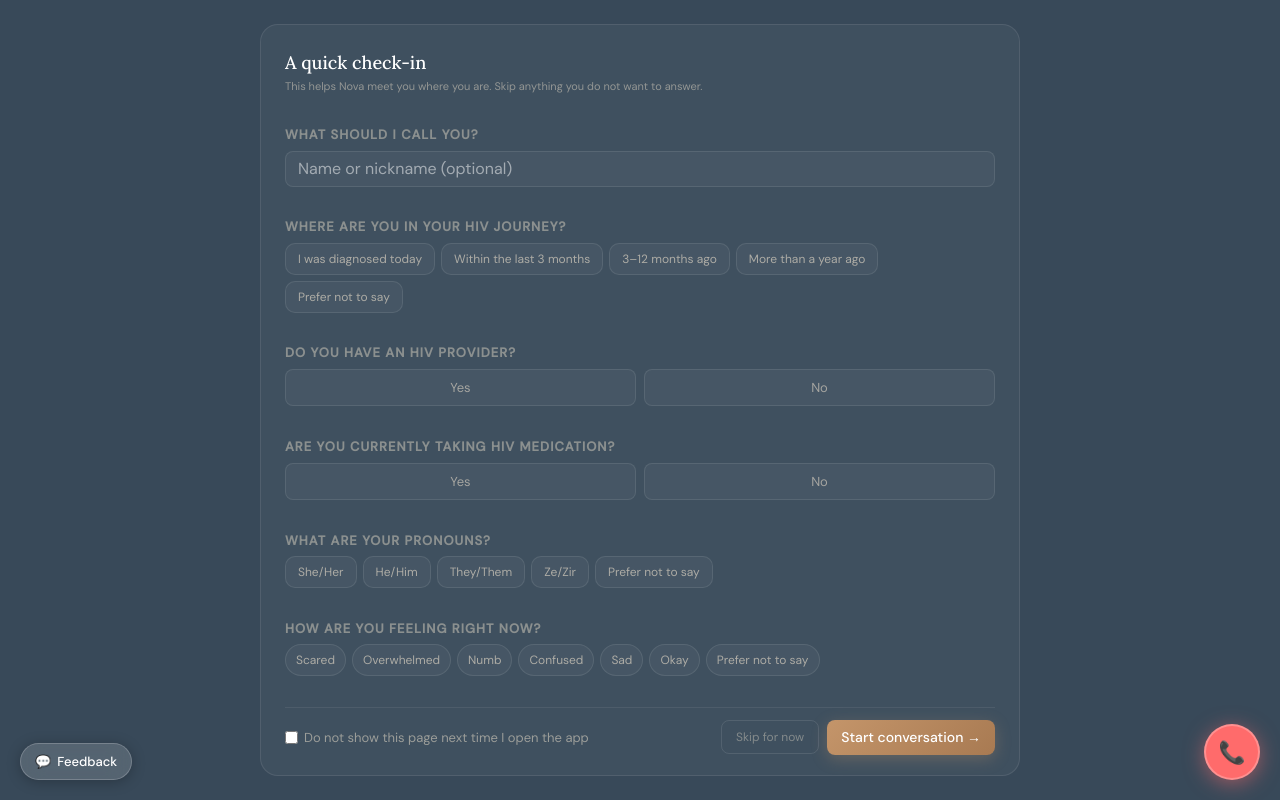
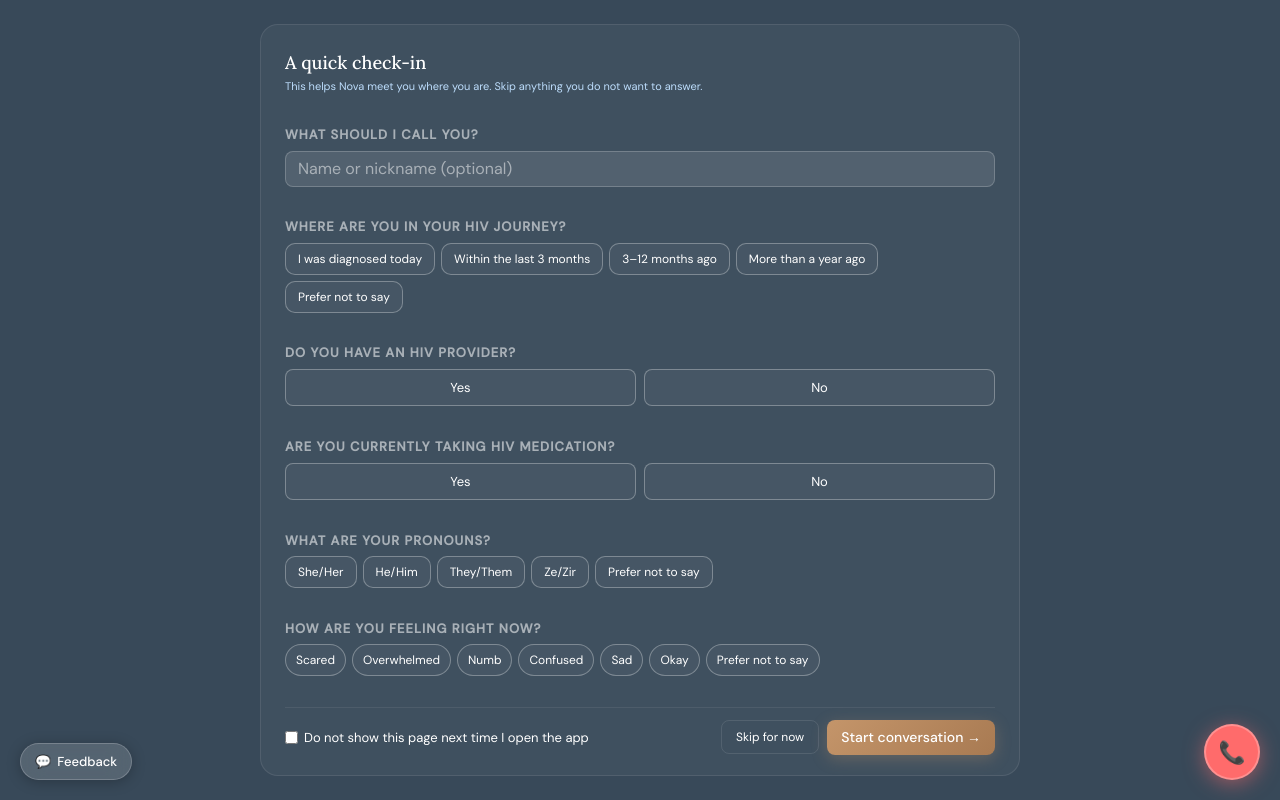
Before and after one commit to MRodriguezMSW/firstyear-companion-web, a Next.js app: page /onboarding/checkin in a window 1280 px wide. Built offline with nearby package versions, Linux system fonts and the light colour scheme.

Commit message:
fix: checkin page text colors inherit from theme

```diff
--- a/app/onboarding/checkin/page.tsx
+++ b/app/onboarding/checkin/page.tsx
@@ -55,7 +55,7 @@
     fontFamily: "'DM Sans', sans-serif",
     fontSize: 13,
     fontWeight: 600,
-    color: "rgba(216,208,192,0.5)",
+    color: "color-mix(in srgb, var(--text) 55%, transparent)",
     letterSpacing: "0.08em",
     textTransform: "uppercase",
     marginBottom: 6,
@@ -63,12 +63,12 @@
 
   const pill = (active: boolean): React.CSSProperties => ({
     background: active ? "rgba(74,124,111,0.22)" : "rgba(255,255,255,0.04)",
-    border: `1px solid ${active ? "rgba(74,124,111,0.65)" : "rgba(255,255,255,0.09)"}`,
+    border: `1px solid ${active ? "rgba(74,124,111,0.65)" : "rgba(255,255,255,0.3)"}`,
     borderRadius: 10,
     padding: "6px 12px",
     fontFamily: "'DM Sans', sans-serif",
     fontSize: 12,
-    color: active ? "#8ecfbe" : "rgba(216,208,192,0.7)",
+    color: active ? "#8ecfbe" : "var(--text)",
     cursor: "pointer",
     transition: "all 0.15s ease",
     whiteSpace: "nowrap" as const,
@@ -77,12 +77,12 @@
   const yn = (active: boolean): React.CSSProperties => ({
     flex: 1,
     background: active ? "rgba(74,124,111,0.22)" : "rgba(255,255,255,0.04)",
-    border: `1px solid ${active ? "rgba(74,124,111,0.65)" : "rgba(255,255,255,0.09)"}`,
+    border: `1px solid ${active ? "rgba(74,124,111,0.65)" : "rgba(255,255,255,0.3)"}`,
     borderRadius: 8,
     padding: "8px",
     fontFamily: "'DM Sans', sans-serif",
     fontSize: 13,
-    color: active ? "#8ecfbe" : "rgba(216,208,192,0.65)",
+    color: active ? "#8ecfbe" : "var(--text)",
     cursor: "pointer",
     textAlign: "center" as const,
     transition: "all 0.15s ease",
@@ -90,12 +90,12 @@
 
   const chip = (active: boolean): React.CSSProperties => ({
     background: active ? "rgba(74,124,111,0.22)" : "rgba(255,255,255,0.04)",
-    border: `1px solid ${active ? "rgba(74,124,111,0.65)" : "rgba(255,255,255,0.09)"}`,
+    border: `1px solid ${active ? "rgba(74,124,111,0.65)" : "rgba(255,255,255,0.3)"}`,
     borderRadius: 16,
     padding: "6px 10px",
     fontFamily: "'DM Sans', sans-serif",
     fontSize: 12,
-    color: active ? "#8ecfbe" : "rgba(216,208,192,0.7)",
+    color: active ? "#8ecfbe" : "var(--text)",
     cursor: "pointer",
     whiteSpace: "nowrap" as const,
     transition: "all 0.15s ease",
@@ -122,6 +122,7 @@
         alignItems: "stretch",
         justifyContent: "center",
         background: "var(--bg, #1A2E1E)",
+        color: "var(--text)",
         overflow: "hidden",
         padding: "24px 0",
       }}>
@@ -167,7 +168,7 @@
             <h2 style={{ fontFamily: "'Lora', serif", fontSize: 18, fontWeight: 500, color: "var(--text)", margin: "0 0 3px" }}>
               {t.title}
             </h2>
-            <p style={{ fontFamily: "'DM Sans', sans-serif", fontSize: 11, color: "rgba(216,208,192,0.55)", margin: 0, lineHeight: 1.4 }}>
+            <p style={{ fontFamily: "'DM Sans', sans-serif", fontSize: 11, color: "var(--subtext)", margin: 0, lineHeight: 1.4 }}>
               {t.sub}
             </p>
           </div>
@@ -182,8 +183,8 @@
                 width: "100%",
                 boxSizing: "border-box",
                 height: 36,
-                background: "rgba(255,255,255,0.04)",
-                border: "1px solid rgba(255,255,255,0.09)",
+                background: "rgba(255,255,255,0.1)",
+                border: "1px solid rgba(255,255,255,0.2)",
                 borderRadius: 8,
                 padding: "0 12px",
                 fontFamily: "'DM Sans', sans-serif",
@@ -258,7 +259,7 @@
                 type="checkbox" checked={skipFlag} onChange={e => setSkipFlag(e.target.checked)}
                 style={{ accentColor: "#c4956a", width: 13, height: 13, cursor: "pointer" }}
               />
-              <span style={{ fontFamily: "'DM Sans', sans-serif", fontSize: 13, color: "rgba(216,208,192,0.6)" }}>
+              <span style={{ fontFamily: "'DM Sans', sans-serif", fontSize: 13, color: "var(--text)" }}>
                 {t.skip_label}
               </span>
             </label>
@@ -272,7 +273,7 @@
                   padding: "7px 14px",
                   fontFamily: "'DM Sans', sans-serif",
                   fontSize: 12,
-                  color: "rgba(216,208,192,0.45)",
+                  color: "var(--text)",
                   cursor: "pointer",
                 }}
               >
```
